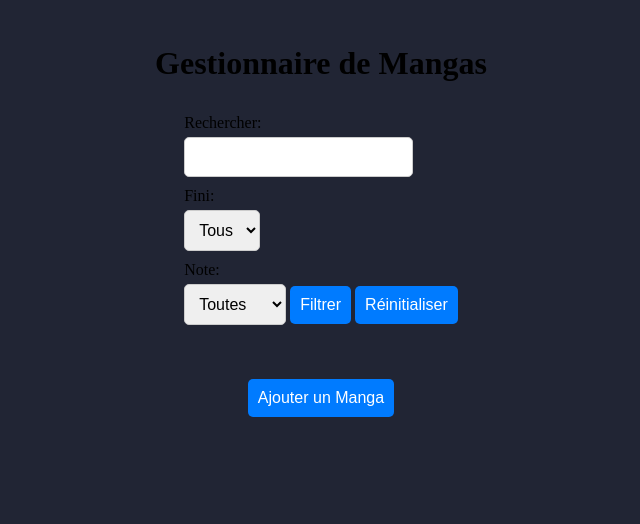
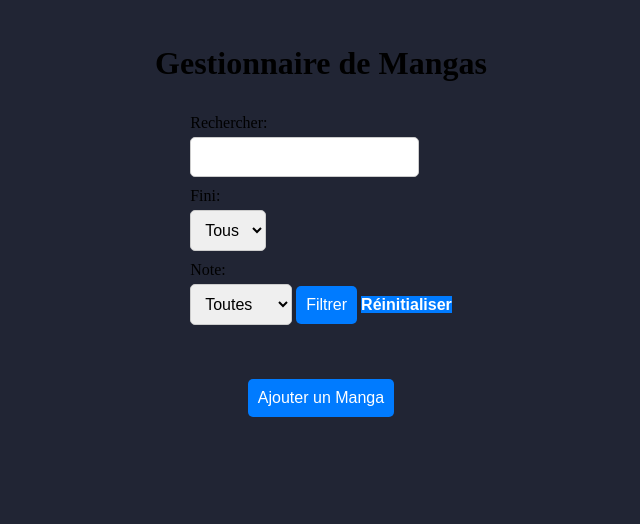
Before and after one commit to Pierre-rnd/Site-Mangas, a Flask app: page / in a window 1280 px wide. Shown: the top 524 px of the page, without its empty margins (319-959 px from the left). Run offline with Flask 3, Linux system fonts and the light colour scheme; data that the repository does not hold is empty; some libraries are stand-ins or nearby versions.

Commit message:
Correction bug filtre + bouton

```diff
--- a/app.py
+++ b/app.py
@@ -36,6 +36,8 @@ def sauvegarder_mangas(mangas):
 def index():
     mangas = charger_mangas()
 
+    for manga in mangas:
+        manga['fini'] = str(manga['fini']).lower() == 'true'
 
     search = request.args.get('search', '').lower()
     filter_fini = request.args.get('filter_fini', '')
--- a/static/style.css
+++ b/static/style.css
@@ -32,6 +32,14 @@ button {
     border: none;
     cursor: pointer;
     margin-bottom: 20px;
+}
+
+.button{
+  background-color: #007BFF;
+  color: white;
+  border: none;
+  cursor: pointer;
+  margin-bottom: 20px;
 }
 
 button:hover {
--- a/templates/index.html
+++ b/templates/index.html
@@ -103,7 +103,7 @@
         </select>
 
         <button type="submit">Filtrer</button>
-        <button type="reset">Réinitialiser</a>
+        <a href="/" class="button">Réinitialiser</a>
     </form>
 
 
```
